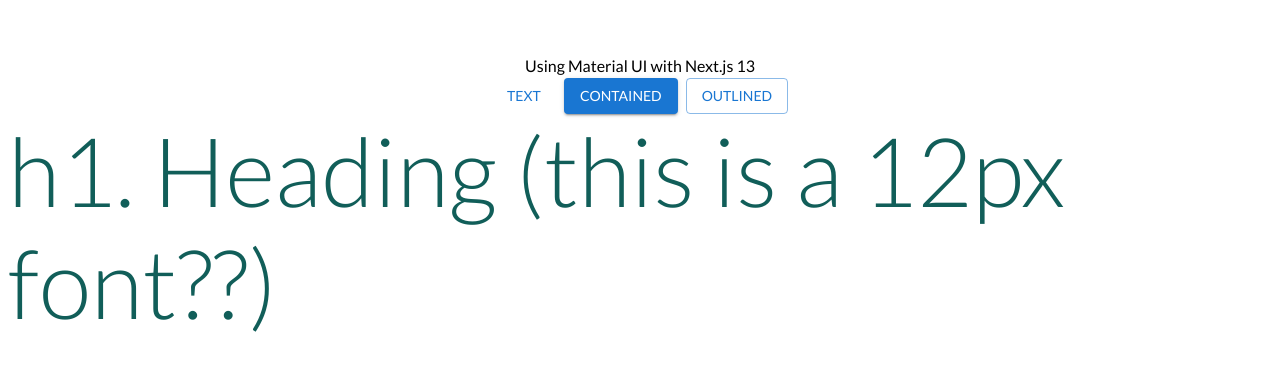
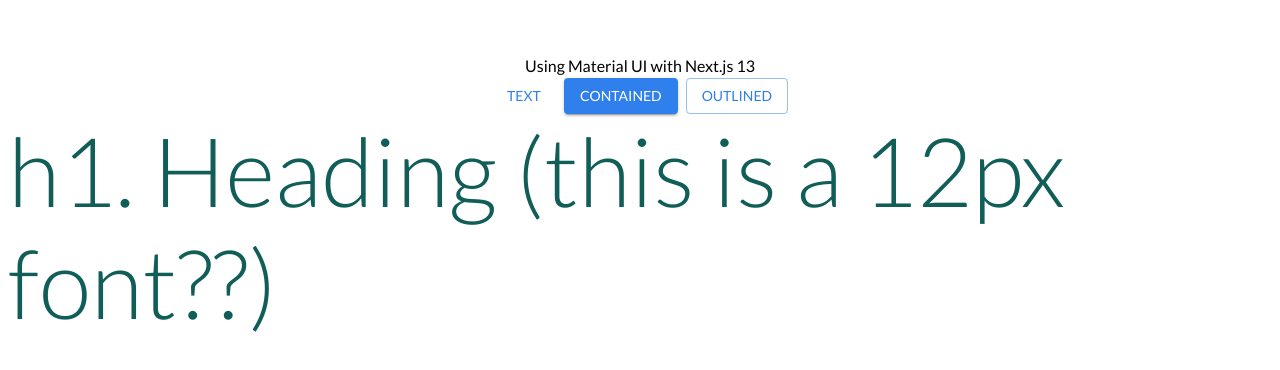
Before and after one commit to Aldi-H/simpul-front-end-challenge-quicks, a Next.js app: page / in a window 1280 px wide. Shown: the part 212-582 px from the top of the page. Built offline with nearby package versions, Linux system fonts and the light colour scheme.

Commit message:
style: add custom palette

```diff
--- a/src/themes/theme.ts
+++ b/src/themes/theme.ts
@@ -1,10 +1,320 @@
 "use client";
 
-import { createTheme } from "@mui/material";
+import { createTheme } from "@mui/material/styles";
 
-const theme = createTheme({
+// custom pallete module
+declare module "@mui/material/styles" {
+  interface Palette {
+    salmon: Palette;
+
+    // Primary COlor
+    primaryColorBlur: Palette;
+    primaryCharcoalGray: Palette;
+    primarySilverGray: Palette;
+    primaryLightGray: Palette;
+
+    // Indicator Color
+    indicatorSunsetOrange: Palette;
+    indicatorAmethystPurple: Palette;
+    indicatorCranberryRed: Palette;
+    indicatorHoneyYelow: Palette;
+
+    // Chat Color
+    chatPeachCream: Palette;
+    chatBurntOrange: Palette;
+    chatBabyBlue: Palette;
+    chatLavenderPurple: Palette;
+    chatSeafoamGreen: Palette;
+    chatForestGreen: Palette;
+
+    // Sticker COlor
+    stickerPaleBlue: Palette;
+    stickerCreamsicleOrange: Palette;
+    stickerPeachBlush: Palette;
+    stickerDustyBlue: Palette;
+    stickerMintGreen: Palette;
+    stickerLightBlueGray: Palette;
+    stickerRosePink: Palette;
+  }
+
+  interface PaletteOptions {
+    salmon?: PaletteOptions;
+
+    // Primary Color
+    primarySkyBlue?: PaletteOptions;
+    primaryCharcoalGray?: PaletteOptions;
+    primarySilverGray?: PaletteOptions;
+    primaryLightGray?: PaletteOptions;
+
+    // Indicator Color
+    indicatorSunsetOrange?: PaletteOptions;
+    indicatorAmethystPurple?: PaletteOptions;
+    indicatorCranberryRed?: PaletteOptions;
+    indicatorHoneyYelow?: PaletteOptions;
+
+    // Chat Color
+    chatPeachCream?: PaletteOptions;
+    chatBurntOrange?: PaletteOptions;
+    chatBabyBlue?: PaletteOptions;
+    chatLavenderPurple?: PaletteOptions;
+    chatSeafoamGreen?: PaletteOptions;
+    chatForestGreen?: PaletteOptions;
+
+    // Sticker COlor
+    stickerPaleBlue?: PaletteOptions;
+    stickerCreamsicleOrange?: PaletteOptions;
+    stickerPeachBlush?: PaletteOptions;
+    stickerDustyBlue?: PaletteOptions;
+    stickerMintGreen?: PaletteOptions;
+    stickerLightBlueGray?: PaletteOptions;
+    stickerRosePink?: PaletteOptions;
+  }
+}
+
+// MaterialUI Custom Props
+declare module "@mui/material" {
+  // SvgIcon Props
+  interface SvgIconPropsColorOverrides {
+    salmon: true;
+
+    // Primary Color
+    primarySkyBlue: true;
+    primaryCharcoalGray: true;
+    primarySilverGray: true;
+    primaryLightGray: true;
+
+    // Indicator Color
+    indicatorSunsetOrange: true;
+    indicatorAmethystPurple: true;
+    indicatorCranberryRed: true;
+    indicatorHoneyYelow: true;
+
+    // Chat Color
+    chatPeachCream: true;
+    chatBurntOrange: true;
+    chatBabyBlue: true;
+    chatLavenderPurple: true;
+    chatSeafoamGreen: true;
+    chatForestGreen: true;
+
+    // Sticker COlor
+    stickerPaleBlue: true;
+    stickerCreamsicleOrange: true;
+    stickerPeachBlush: true;
+    stickerDustyBlue: true;
+    stickerMintGreen: true;
+    stickerLightBlueGray: true;
+    stickerRosePink: true;
+  }
+
+  // FabProps
+  interface FabPropsVariantOverrides {
+    quicks: true;
+  }
+
+  interface FabPropsColorOverrides {
+    salmon: true;
+
+    // Primary Color
+    primarySkyBlue: true;
+    primaryCharcoalGray: true;
+    primarySilverGray: true;
+    primaryLightGray: true;
+
+    // Indicator Color
+    indicatorSunsetOrange: true;
+    indicatorAmethystPurple: true;
+    indicatorCranberryRed: true;
+    indicatorHoneyYelow: true;
+
+    // Chat Color
+    chatPeachCream: true;
+    chatBurntOrange: true;
+    chatBabyBlue: true;
+    chatLavenderPurple: true;
+    chatSeafoamGreen: true;
+    chatForestGreen: true;
+
+    // Sticker COlor
+    stickerPaleBlue: true;
+    stickerCreamsicleOrange: true;
+    stickerPeachBlush: true;
+    stickerDustyBlue: true;
+    stickerMintGreen: true;
+    stickerLightBlueGray: true;
+    stickerRosePink: true;
+  }
+}
+
+// Custom Theme
+let theme = createTheme({
   typography: {
     fontFamily: ["lato"].join(","),
+  },
+  components: {
+    MuiFab: {
+      variants: [
+        {
+          props: { variant: "quicks" },
+          style: {
+            width: 68,
+            height: 68,
+          },
+        },
+      ],
+    },
+  },
+});
+
+// Custom Pallete
+theme = createTheme(theme, {
+  palette: {
+    primary: {
+      main: "#2F80ED",
+      light: "#E0E0E0",
+      dark: "#4F4F4F",
+      contrasText: "#828282",
+    },
+    salmon: theme.palette.augmentColor({
+      color: {
+        main: "#FF5733",
+      },
+      name: "salmon",
+    }),
+
+    // Primary Color
+    primarySkyBlue: theme.palette.augmentColor({
+      color: {
+        main: "#2F80ED",
+      },
+      name: "primarySkyBlue",
+    }),
+    primaryCharcoalGray: theme.palette.augmentColor({
+      color: {
+        main: "#4F4F4F",
+      },
+      name: "primaryCharcoalGray",
+    }),
+    primarySilverGray: theme.palette.augmentColor({
+      color: {
+        main: "#828282",
+      },
+      name: "primarySilverGray",
+    }),
+    primaryLightGray: theme.palette.augmentColor({
+      color: {
+        main: "#E0E0E0",
+      },
+      name: "primaryLightGray",
+    }),
+
+    // Indicator Color
+    indicatorSunsetOrange: theme.palette.augmentColor({
+      color: {
+        main: "#F8B76B",
+      },
+      name: "indicatorSunsetOrange",
+    }),
+    indicatorAmethystPurple: theme.palette.augmentColor({
+      color: {
+        main: "#8785FF",
+      },
+      name: "indicatorAmethystPurple",
+    }),
+    indicatorCranberryRed: theme.palette.augmentColor({
+      color: {
+        main: "#EB5757",
+      },
+      name: "indicatorCranberryRed",
+    }),
+    indicatorHoneyYelow: theme.palette.augmentColor({
+      color: {
+        main: "#F2C94C",
+      },
+      name: "indicatorHoneyYelow",
+    }),
+
+    // Chat Color
+    chatPeachCream: theme.palette.augmentColor({
+      color: {
+        main: "#FCEED3",
+      },
+      name: "chatPeachCream",
+    }),
+    chatBurntOrange: theme.palette.augmentColor({
+      color: {
+        main: "#E5A443",
+      },
+      name: "chatBurntOrange",
+    }),
+    chatBabyBlue: theme.palette.augmentColor({
+      color: {
+        main: "#EEDCFF",
+      },
+      name: "chatBabyBlue",
+    }),
+    chatLavenderPurple: theme.palette.augmentColor({
+      color: {
+        main: "#9B51E0",
+      },
+      name: "chatLavenderPurple",
+    }),
+    chatSeafoamGreen: theme.palette.augmentColor({
+      color: {
+        main: "#D2F2EA",
+      },
+      name: "chatSeafoamGreen",
+    }),
+    chatForestGreen: theme.palette.augmentColor({
+      color: {
+        main: "#43B78D",
+      },
+      name: "chatForestGreen",
+    }),
+
+    // Sticker Color
+    stickerPaleBlue: theme.palette.augmentColor({
+      color: {
+        main: "#E9F3FF",
+      },
+      name: "stickerPaleBlue",
+    }),
+    stickerCreamsicleOrange: theme.palette.augmentColor({
+      color: {
+        main: "#FDCFA4",
+      },
+      name: "stickerCreamsicleOrange",
+    }),
+    stickerPeachBlush: theme.palette.augmentColor({
+      color: {
+        main: "#F9E9C3",
+      },
+      name: "stickerPeachBlush",
+    }),
+    stickerDustyBlue: theme.palette.augmentColor({
+      color: {
+        main: "#AFEBDB",
+      },
+      name: "stickerDustyBlue",
+    }),
+    stickerMintGreen: theme.palette.augmentColor({
+      color: {
+        main: "#CBF1C2",
+      },
+      name: "stickerMintGreen",
+    }),
+    stickerLightBlueGray: theme.palette.augmentColor({
+      color: {
+        main: "#CFCEF9",
+      },
+      name: "stickerLightBlueGray",
+    }),
+    stickerRosePink: theme.palette.augmentColor({
+      color: {
+        main: "#F9E0FD",
+      },
+      name: "stickerRosePink",
+    }),
   },
 });
 
```
